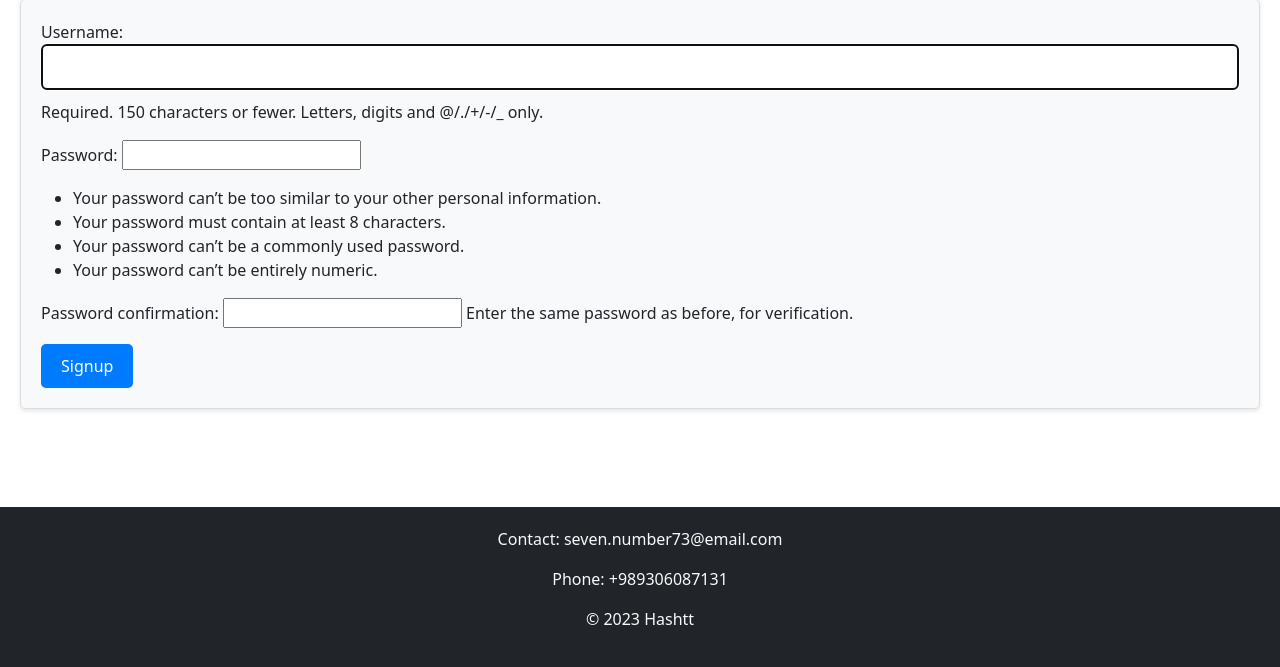
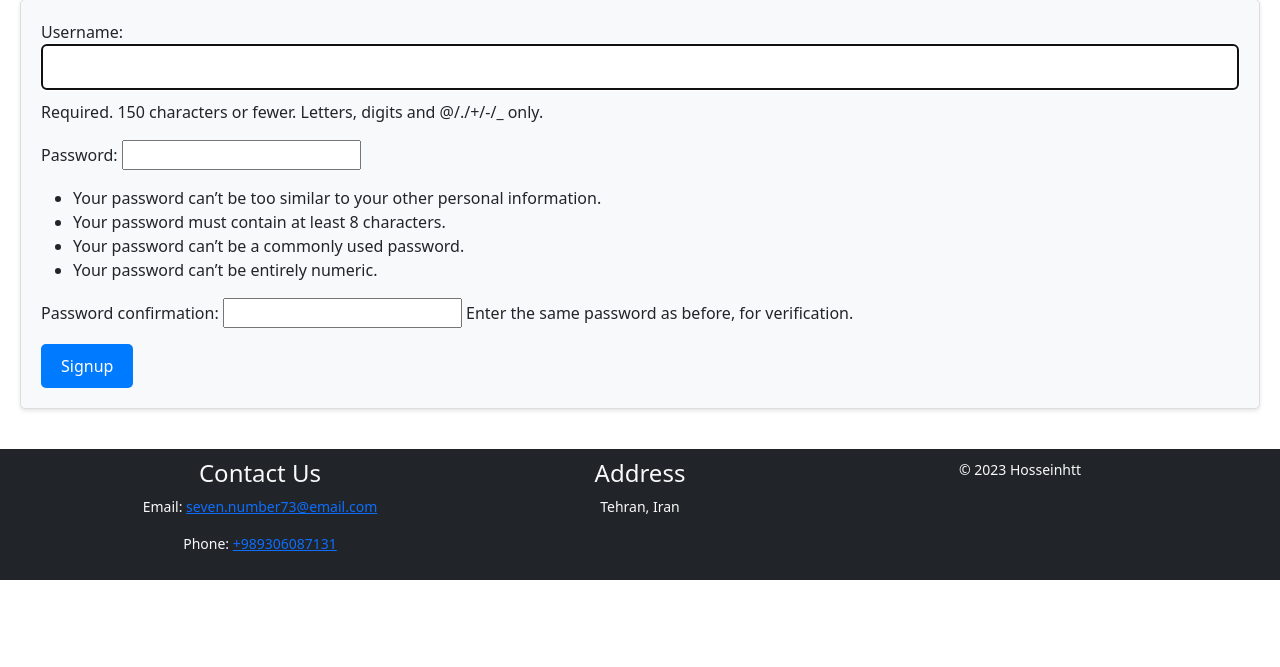
Before and after one commit to hosseinhtt/commentapp, a Django app: page /register/ in a window 1280 px wide. Shown: the part 133-800 px from the top of the page. Run offline with Django 4.2, Linux system fonts and the light colour scheme.

Commit message:
liitle bug fixed

```diff
--- a/static/styles.css
+++ b/static/styles.css
@@ -40,10 +40,11 @@ a:hover {
     }
 
     .content {
-    padding-bottom: 100px; /* Adjust the value to create enough space for the footer */
+        padding-bottom: 100px;
         padding: 20px;
         overflow-y: auto;
         flex-grow: 1;
+        margin-bottom: 20px; /* Add margin-top to create space */
     }
 
     .container.mt-4 {
@@ -54,16 +55,15 @@ a:hover {
 
     /* Add space below the footer */
     .footer {
-    position: fixed;
-    bottom: 0;
-    left: 0; /* Ensure it spans the full width of the viewport */
-    width: 100%; /* Ensure it spans the full width of the viewport */
         background-color: #333;
         color: #fff;
-    padding: 20px 0;
+        padding: 10px 0; /* Reduced padding */
         text-align: center;
         /* Add other styling properties as needed */
+        font-size: 14px; /* Reduced font size */
+        position: relative; /* Set the position to relative */
     }
+
     .form-container {
         background-color: #f8f9fa; /* Light gray background */
         padding: 20px;
--- a/templates/base.html
+++ b/templates/base.html
@@ -63,23 +63,29 @@
     </div>
     </main>
 
-    <footer class="footer fixed-bottom bg-dark text-light">
+    <footer class="footer bg-dark text-light">
         <div class="container">
             <div class="row">
-                <div class="col-md-12 text-center">
-                    <!-- Right content in the footer -->
-                    <p>Contact: seven.number73@email.com</p>
-                    <p>Phone: +989306087131</p>
+                <div class="col-md-4">
+                    <!-- Contact information -->
+                    <h4>Contact Us</h4>
+                    <p>Email: <a href="mailto:seven.number73@email.com">seven.number73@email.com</a></p>
+                    <p>Phone: <a href="tel:+989306087131">+989306087131</a></p>
                 </div>
-            </div>
-            <div class="row">
-                <div class="col-md-12 text-center">
-                    <!-- Left content in the footer -->
-                    <p>&copy; 2023 Hashtt</p>
+                <div class="col-md-4">
+                    <!-- Additional content -->
+                    <h4>Address</h4>
+                    <p>Tehran, Iran</p>
+                    <!-- Add any additional content here -->
+                </div>
+                <div class="col-md-4 text-md-right">
+                    <!-- Copyright information -->
+                    <p>&copy; 2023 Hosseinhtt</p>
                 </div>
             </div>
         </div>
     </footer>
+
 
     <script src="https://cdn.jsdelivr.net/npm/bootstrap@5.3.2/dist/js/bootstrap.bundle.min.js" integrity="sha384-C6RzsynM9kWDrMNeT87bh95OGNyZPhcTNXj1NW7RuBCsyN/o0jlpcV8Qyq46cDfL" crossorigin="anonymous"></script>
     <script src="https://code.jquery.com/jquery-3.6.0.min.js" integrity="sha384-KyZXEAg3QhqLMpG8r+HuJsL2fNpJvU5+O+CQFnw5OTWttaX9bU5F5d5LOsF5F5/5F5" crossorigin="anonymous"></script>
```
Also changed, not shown: db.sqlite3. Lines whose indentation alone changed are shown as unchanged.
